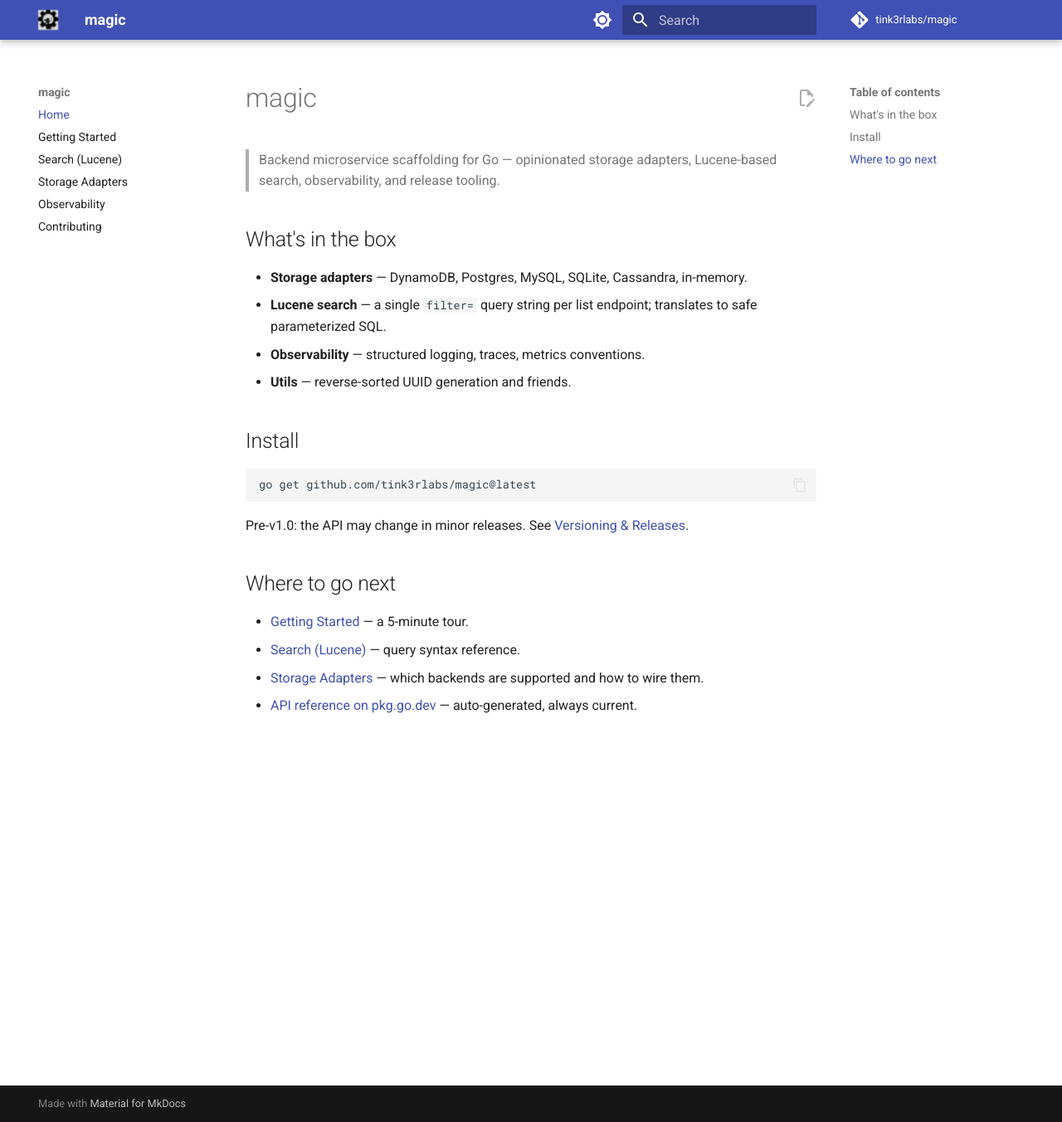
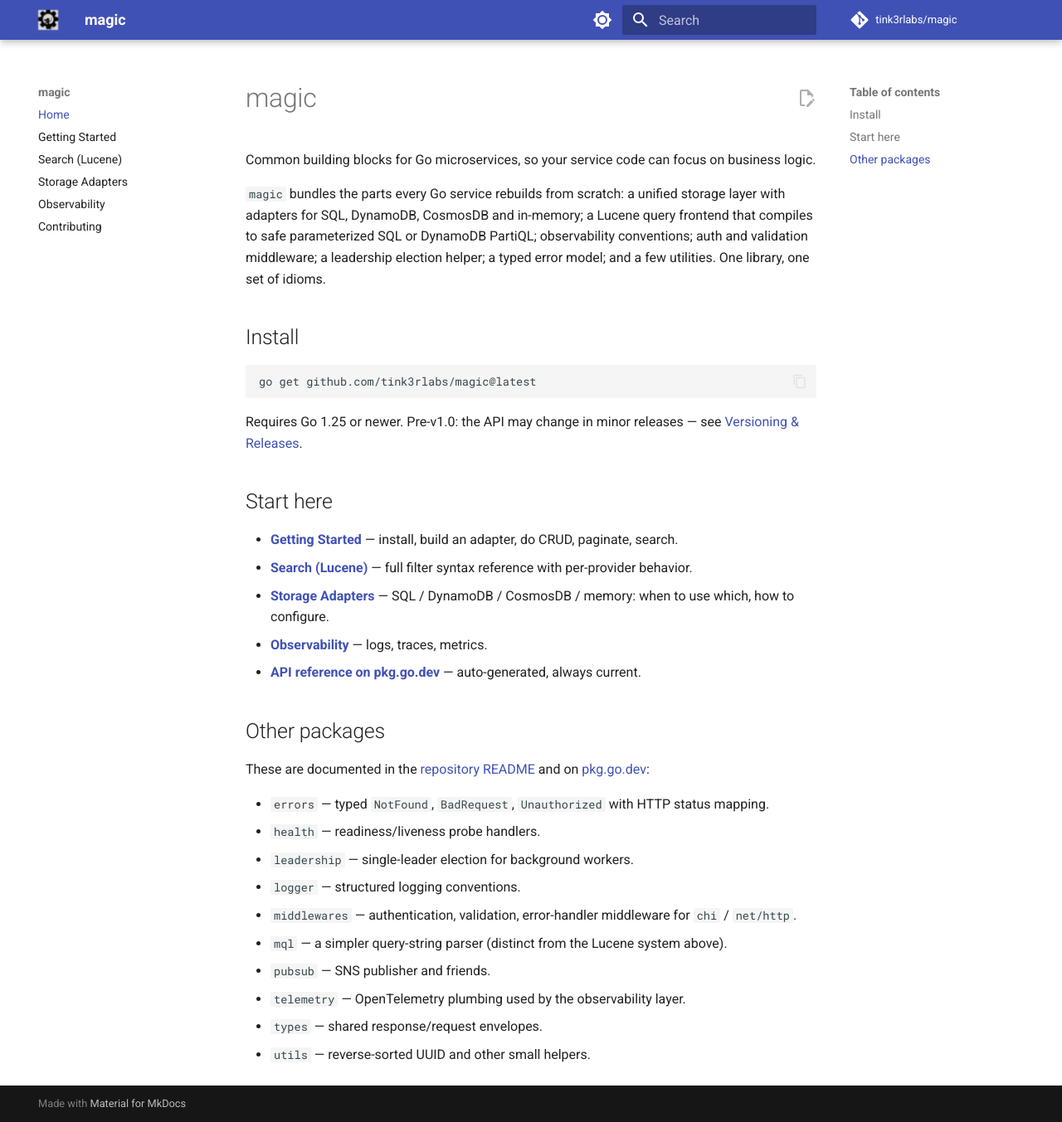
Before and after one commit to tink3rlabs/magic, an MkDocs documentation site: the page built from docs/index.md, in a window 1280 px wide and 1353 px high. Shown: the whole window at 83% size. Built offline with MkDocs 1.6.1 and Material for MkDocs 9.7.7, drawn with Linux system fonts in a browser that asks for light colours; comment, search, counter and statistics services are not loaded; the version menu is left out.

Commit message:
docs: rewrite home page with real package overview

````diff
--- a/docs/index.md
+++ b/docs/index.md
@@ -1,13 +1,8 @@
 # magic
 
-> Backend microservice scaffolding for Go — opinionated storage adapters, Lucene-based search, observability, and release tooling.
+Common building blocks for Go microservices, so your service code can focus on business logic.
 
-## What's in the box
-
-- **Storage adapters** — DynamoDB, Postgres, MySQL, SQLite, Cassandra, in-memory.
-- **Lucene search** — a single `filter=` query string per list endpoint; translates to safe parameterized SQL.
-- **Observability** — structured logging, traces, metrics conventions.
-- **Utils** — reverse-sorted UUID generation and friends.
+`magic` bundles the parts every Go service rebuilds from scratch: a unified storage layer with adapters for SQL, DynamoDB, CosmosDB and in-memory; a Lucene query frontend that compiles to safe parameterized SQL or DynamoDB PartiQL; observability conventions; auth and validation middleware; a leadership election helper; a typed error model; and a few utilities. One library, one set of idioms.
 
 ## Install
 
@@ -15,11 +10,27 @@
 go get github.com/tink3rlabs/magic@latest
 ```
 
-Pre-v1.0: the API may change in minor releases. See [Versioning & Releases](https://github.com/tink3rlabs/magic#versioning--releases).
+Requires Go 1.25 or newer. Pre-v1.0: the API may change in minor releases — see [Versioning & Releases](https://github.com/tink3rlabs/magic#versioning--releases).
 
-## Where to go next
+## Start here
 
-- [Getting Started](./getting-started.md) — a 5-minute tour.
-- [Search (Lucene)](./lucene.md) — query syntax reference.
-- [Storage Adapters](./storage.md) — which backends are supported and how to wire them.
-- [API reference on pkg.go.dev](https://pkg.go.dev/github.com/tink3rlabs/magic) — auto-generated, always current.
+- **[Getting Started](./getting-started.md)** — install, build an adapter, do CRUD, paginate, search.
+- **[Search (Lucene)](./lucene.md)** — full filter syntax reference with per-provider behavior.
+- **[Storage Adapters](./storage.md)** — SQL / DynamoDB / CosmosDB / memory: when to use which, how to configure.
+- **[Observability](./observability.md)** — logs, traces, metrics.
+- **[API reference on pkg.go.dev](https://pkg.go.dev/github.com/tink3rlabs/magic)** — auto-generated, always current.
+
+## Other packages
+
+These are documented in the [repository README](https://github.com/tink3rlabs/magic#usage) and on [pkg.go.dev](https://pkg.go.dev/github.com/tink3rlabs/magic):
+
+- `errors` — typed `NotFound`, `BadRequest`, `Unauthorized` with HTTP status mapping.
+- `health` — readiness/liveness probe handlers.
+- `leadership` — single-leader election for background workers.
+- `logger` — structured logging conventions.
+- `middlewares` — authentication, validation, error-handler middleware for `chi` / `net/http`.
+- `mql` — a simpler query-string parser (distinct from the Lucene system above).
+- `pubsub` — SNS publisher and friends.
+- `telemetry` — OpenTelemetry plumbing used by the observability layer.
+- `types` — shared response/request envelopes.
+- `utils` — reverse-sorted UUID and other small helpers.
````
